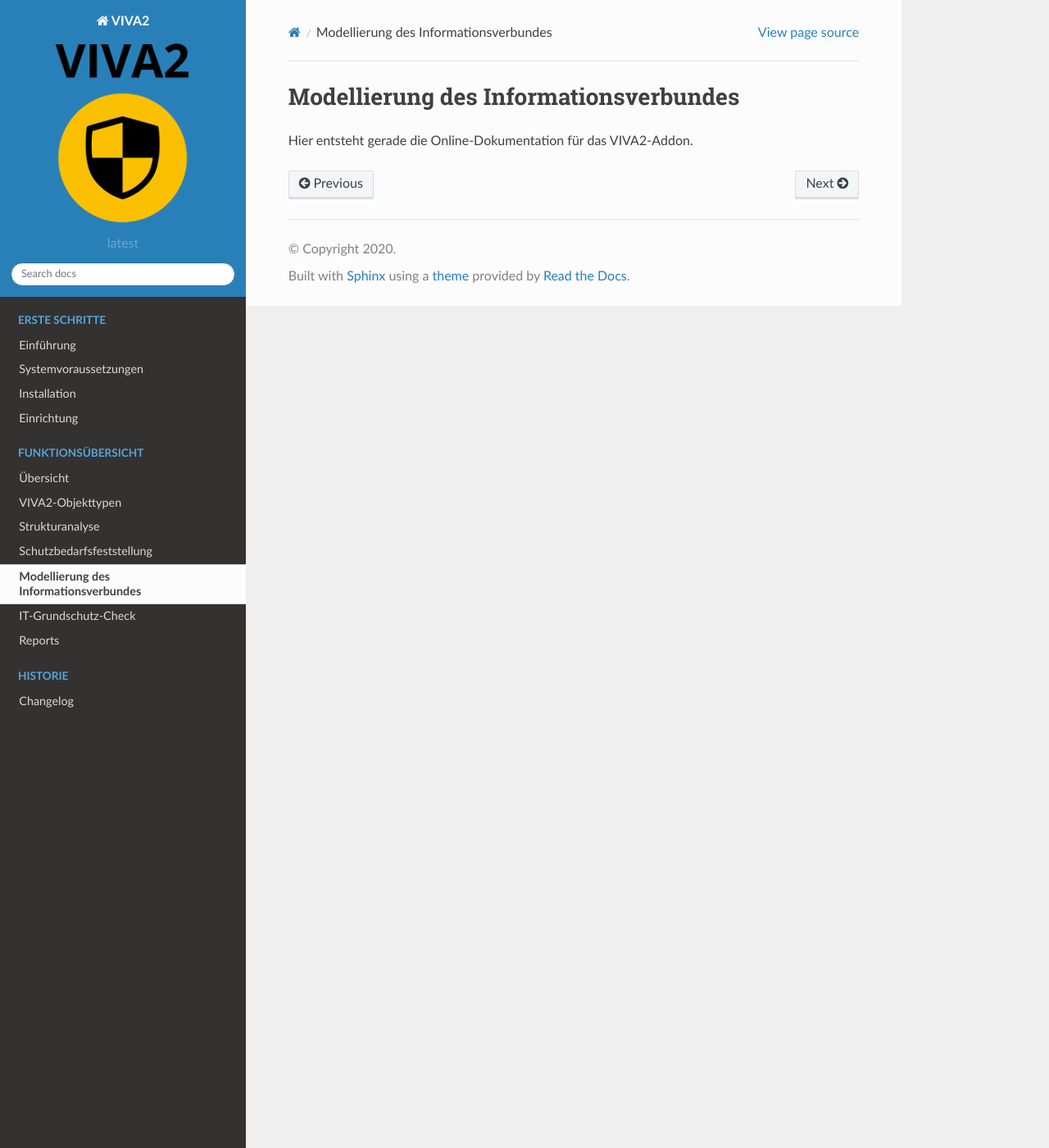
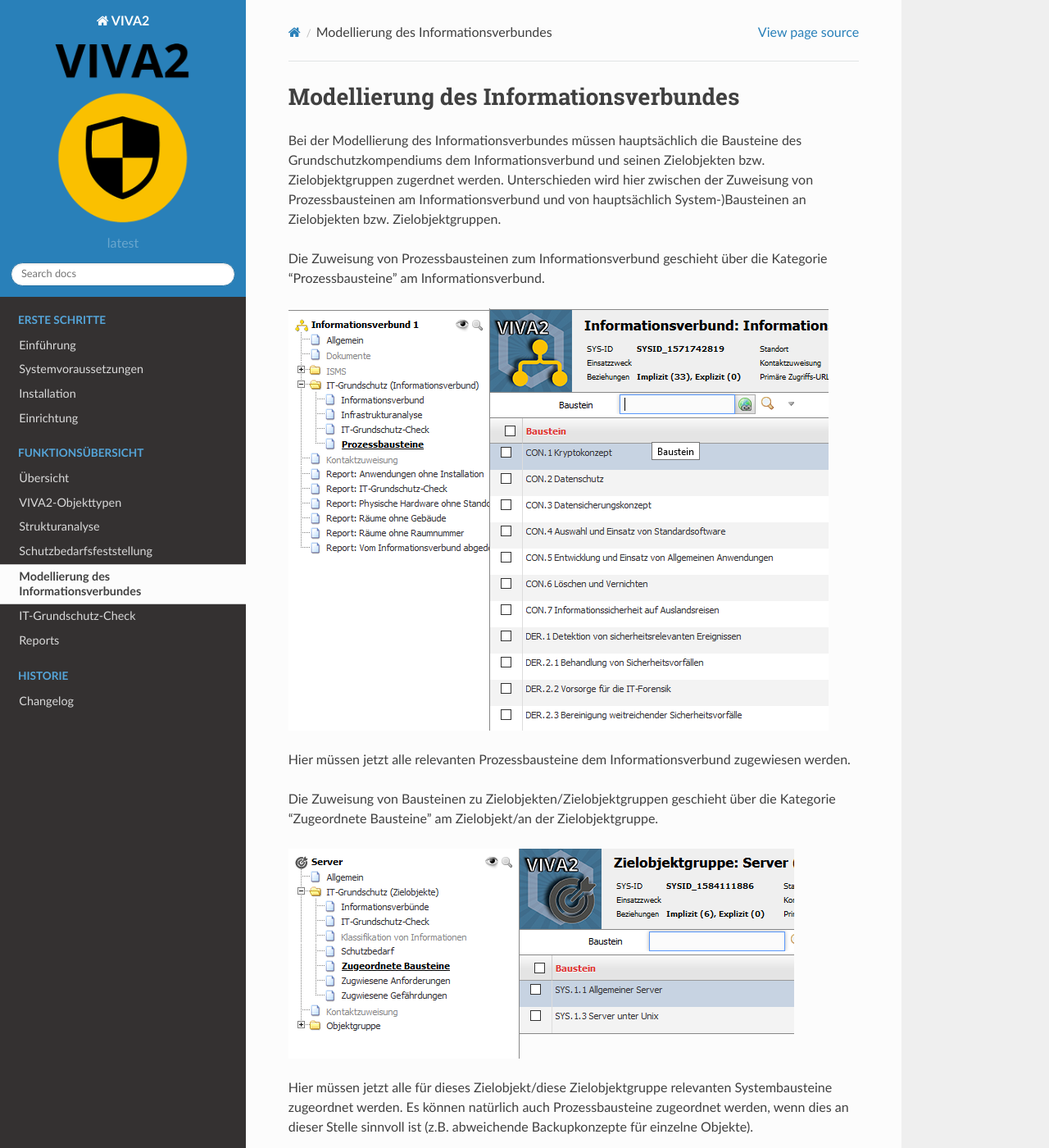
Before and after one commit to becon-de/isms.addon.docs, a Sphinx documentation site: the page built from doc/modellierung.rst, in a window 1280 px wide and 1400 px high. Shown: the whole window at 82% size. Built offline with Sphinx 7.4.7 and the Read the Docs theme 2.0.0, drawn with Linux system fonts in a browser that asks for light colours; some of the changed text lies outside the part shown.

Commit message:
VIVA-63: Add content for "Modellierung des Informationsverbundes"

```diff
--- a/doc/modellierung.rst
+++ b/doc/modellierung.rst
@@ -2,4 +2,26 @@
 Modellierung des Informationsverbundes
 ######################################
 
-Hier entsteht gerade die Online-Dokumentation für das VIVA2-Addon.
+Bei der Modellierung des Informationsverbundes müssen hauptsächlich die Bausteine des Grundschutzkompendiums dem Informationsverbund und seinen Zielobjekten bzw. Zielobjektgruppen zugerdnet werden. Unterschieden wird hier zwischen der Zuweisung von Prozessbausteinen am Informationsverbund und von hauptsächlich System-)Bausteinen an Zielobjekten bzw. Zielobjektgruppen.
+
+Die Zuweisung von Prozessbausteinen zum Informationsverbund geschieht über die Kategorie "Prozessbausteine" am Informationsverbund.
+
+.. image:: img/modellierung1.png
+
+Hier müssen jetzt alle relevanten Prozessbausteine dem Informationsverbund zugewiesen werden.
+
+Die Zuweisung von Bausteinen zu Zielobjekten/Zielobjektgruppen geschieht über die Kategorie "Zugeordnete Bausteine" am Zielobjekt/an der Zielobjektgruppe.
+
+.. image:: img/modellierung2.png
+
+Hier müssen jetzt alle für dieses Zielobjekt/diese Zielobjektgruppe relevanten Systembausteine zugeordnet werden. Es können natürlich auch Prozessbausteine zugeordnet werden, wenn dies an dieser Stelle sinnvoll ist (z.B. abweichende Backupkonzepte für einzelne Objekte).
+
+
+**Kontaktzuweisungen**
+
+Für jeden verwendeten Baustein sollten die Verantwortlichkeiten entsprechend über die Kategorie "Kontaktzuweisung" eingetragen werden.
+
+
+**Reihenfolge**
+
+Über die Spalte "Reihenfolge" kann eine Bearbeitungsreihenfolge der Bausteine eingetragen werden.
--- a/doc/schutzbedarfsfeststellung.rst
+++ b/doc/schutzbedarfsfeststellung.rst
@@ -71,7 +71,7 @@ Schutzbedarf exportieren
 * CSV: Die Schutzbedarfsfeststellung des gesamten Informationsverbundes wird als CSV-Datei zum Export angeboten. Eine ggf. angegebene Filterung wird ignoriert.
 * JSON: Die Schutzbedarfsfeststellung des gesamten Informationsverbundes wird im JSON-Datei zum Export angeboten. Eine ggf. angegebene Filterung wird ignoriert.
 
-.. image:: img/schutzbedarf6.png
+.. image:: img/schutzbedarf7.png
 
 
 .. |pfeil| unicode:: U+23F5
```
Also changed, not shown: doc/img/modellierung1.png (added), doc/img/modellierung2.png (added).
